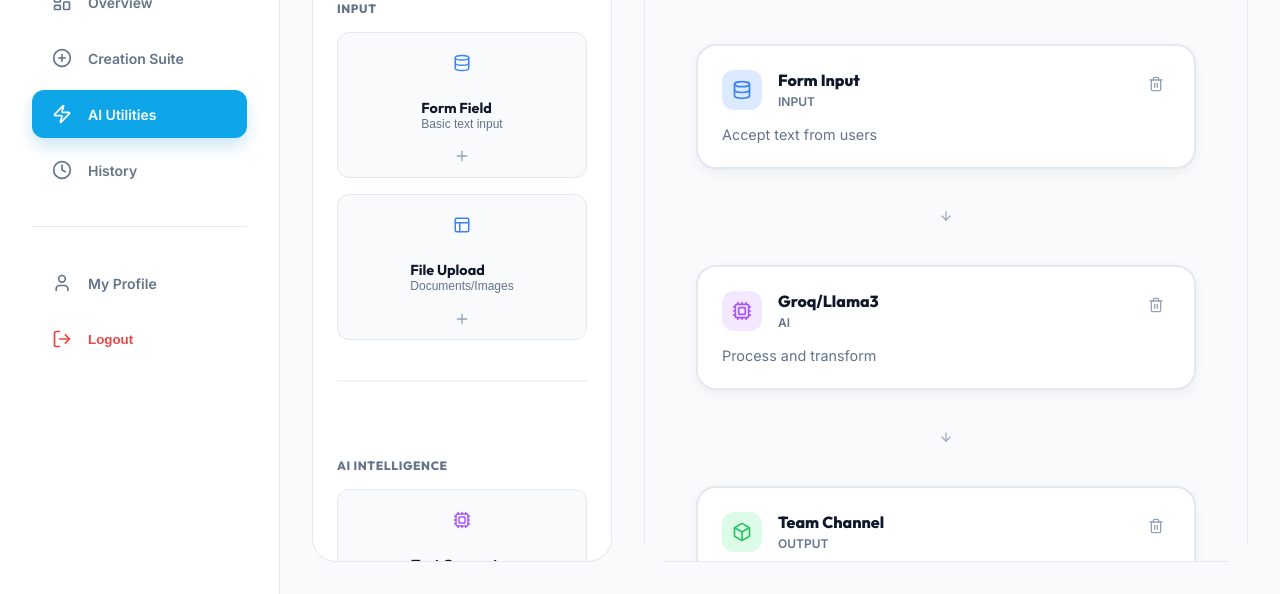
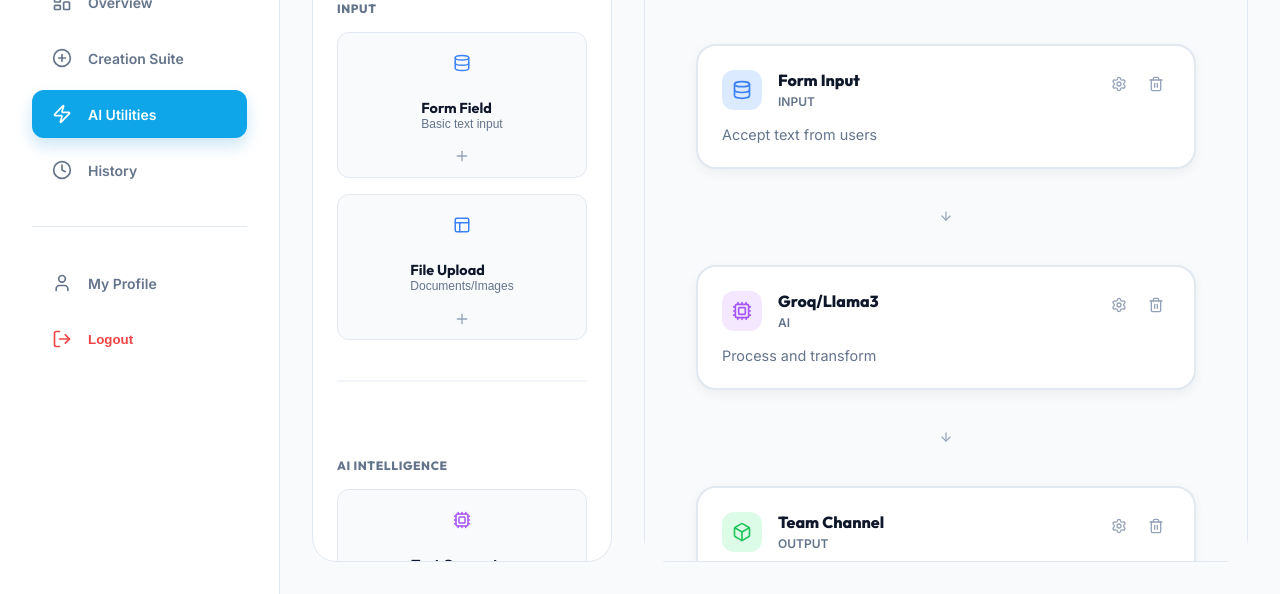
Before and after one commit to RiteshKumar2e/Generative-AI-for-Everyone, a React (Vite) app in the folder frontend/: page /builder in a window 1280 px wide. Shown: the part 142-736 px from the top of the page. Built offline with nearby package versions, Linux system fonts and the light colour scheme.

Commit message:
Low Code builder updated

```diff
--- a/frontend/src/pages/LowCodeBuilder.jsx
+++ b/frontend/src/pages/LowCodeBuilder.jsx
@@ -48,6 +48,10 @@ const LowCodeBuilder = () => {
     const [testNode, setTestNode] = useState(null);
     const [showSaveSuccess, setShowSaveSuccess] = useState(false);
 
+    // Editor State
+    const [editingNode, setEditingNode] = useState(null);
+    const [editData, setEditData] = useState(null);
+
     const addNode = (nodeData) => {
         const newNode = {
             ...nodeData,
@@ -56,8 +60,20 @@ const LowCodeBuilder = () => {
         setPipeline([...pipeline, newNode]);
     };
 
-    const removeNode = (id) => {
+    const removeNode = (id, e) => {
+        e.stopPropagation();
         setPipeline(pipeline.filter(n => n.id !== id));
+    };
+
+    const startEdit = (node) => {
+        setEditingNode(node.id);
+        setEditData({ ...node });
+    };
+
+    const saveEdit = () => {
+        setPipeline(prev => prev.map(n => n.id === editingNode ? editData : n));
+        setEditingNode(null);
+        setEditData(null);
     };
 
     const runTest = () => {
@@ -154,13 +170,15 @@ const LowCodeBuilder = () => {
                             <React.Fragment key={step.id}>
                                 <motion.div
                                     layout
+                                    onClick={() => startEdit(step)}
                                     initial={{ opacity: 0, y: 20 }}
                                     animate={{
                                         opacity: 1,
                                         y: 0,
                                         scale: testNode === step.id ? 1.05 : 1,
                                         boxShadow: testNode === step.id ? '0 20px 40px rgba(99, 102, 241, 0.2)' : '0 4px 12px rgba(0,0,0,0.05)',
-                                        borderColor: testNode === step.id ? 'var(--primary-color)' : 'var(--border-color)'
+                                        borderColor: editingNode === step.id ? 'var(--primary-color)' : testNode === step.id ? 'var(--primary-color)' : 'var(--border-color)',
+                                        borderWidth: editingNode === step.id ? '2px' : '2px'
                                     }}
                                     exit={{ opacity: 0, scale: 0.8 }}
                                     className={`pipeline-node-functional`}
@@ -172,7 +190,8 @@ const LowCodeBuilder = () => {
                                         background: 'white',
                                         border: '2px solid',
                                         borderColor: 'var(--border-color)',
-                                        position: 'relative'
+                                        position: 'relative',
+                                        cursor: 'pointer'
                                     }}
                                 >
                                     <div style={{ display: 'flex', justifyContent: 'space-between', alignItems: 'flex-start' }}>
@@ -185,9 +204,14 @@ const LowCodeBuilder = () => {
                                                 <span style={{ fontSize: '0.75rem', color: 'var(--text-muted)', fontWeight: 600, textTransform: 'uppercase' }}>{step.type}</span>
                                             </div>
                                         </div>
-                                        <button onClick={() => removeNode(step.id)} style={{ padding: '0.4rem', borderRadius: '8px', border: 'none', background: 'transparent', cursor: 'pointer', color: '#94a3b8' }}>
-                                            <Trash2 size={16} />
-                                        </button>
+                                        <div style={{ display: 'flex', gap: '0.5rem' }}>
+                                            <button onClick={(e) => { e.stopPropagation(); startEdit(step); }} style={{ padding: '0.4rem', borderRadius: '8px', border: 'none', background: 'transparent', cursor: 'pointer', color: '#94a3b8' }}>
+                                                <Settings size={16} />
+                                            </button>
+                                            <button onClick={(e) => removeNode(step.id, e)} style={{ padding: '0.4rem', borderRadius: '8px', border: 'none', background: 'transparent', cursor: 'pointer', color: '#94a3b8' }}>
+                                                <Trash2 size={16} />
+                                            </button>
+                                        </div>
                                     </div>
                                     <div style={{ marginTop: '1rem', color: 'var(--text-muted)', fontSize: '0.9rem' }}>
                                         {step.desc}
@@ -222,6 +246,52 @@ const LowCodeBuilder = () => {
                     )}
                 </div>
 
+                {/* Configuration Sidebar */}
+                <AnimatePresence>
+                    {editingNode && (
+                        <motion.div
+                            initial={{ x: 400 }}
+                            animate={{ x: 0 }}
+                            exit={{ x: 400 }}
+                            style={{ position: 'absolute', right: 0, top: 0, width: '380px', height: '100%', background: 'white', borderLeft: '1px solid var(--border-color)', boxShadow: '-20px 0 40px rgba(0,0,0,0.05)', zIndex: 100, display: 'flex', flexDirection: 'column' }}
+                        >
+                            <div style={{ padding: '2rem', borderBottom: '1px solid var(--border-color)', display: 'flex', justifyContent: 'space-between', alignItems: 'center' }}>
+                                <h3 style={{ margin: 0, fontWeight: 800 }}>Configure Block</h3>
+                                <button onClick={() => setEditingNode(null)} style={{ background: 'transparent', border: 'none', cursor: 'pointer', color: 'var(--text-muted)' }}>
+                                    <X size={20} />
+                                </button>
+                            </div>
+
+                            <div style={{ padding: '2rem', flex: 1, overflowY: 'auto', display: 'flex', flexDirection: 'column', gap: '2rem' }}>
+                                <div>
+                                    <label style={{ display: 'block', fontSize: '0.75rem', fontWeight: 800, textTransform: 'uppercase', color: 'var(--text-muted)', marginBottom: '0.75rem' }}>Block Label</label>
+                                    <input
+                                        type="text"
+                                        value={editData.label}
+                                        onChange={(e) => setEditData({ ...editData, label: e.target.value })}
+                                        style={{ width: '100%', padding: '1rem', borderRadius: '12px', border: '1px solid var(--border-color)', fontWeight: 600, outline: 'none' }}
+                                    />
+                                </div>
+
+                                <div>
+                                    <label style={{ display: 'block', fontSize: '0.75rem', fontWeight: 800, textTransform: 'uppercase', color: 'var(--text-muted)', marginBottom: '0.75rem' }}>Description</label>
+                                    <textarea
+                                        value={editData.desc}
+                                        onChange={(e) => setEditData({ ...editData, desc: e.target.value })}
+                                        rows="3"
+                                        style={{ width: '100%', padding: '1rem', borderRadius: '12px', border: '1px solid var(--border-color)', fontWeight: 600, outline: 'none', resize: 'none' }}
+                                    />
+                                </div>
+                            </div>
+
+                            <div style={{ padding: '2rem', borderTop: '1px solid var(--border-color)', display: 'flex', gap: '1rem' }}>
+                                <button onClick={() => setEditingNode(null)} style={{ flex: 1, padding: '1rem', borderRadius: '12px', border: '1px solid var(--border-color)', background: 'white', fontWeight: 700, cursor: 'pointer' }}>Cancel</button>
+                                <button onClick={saveEdit} style={{ flex: 1, padding: '1rem', borderRadius: '12px', border: 'none', background: 'var(--primary-color)', color: 'white', fontWeight: 700, cursor: 'pointer' }}>Save Changes</button>
+                            </div>
+                        </motion.div>
+                    )}
+                </AnimatePresence>
+
                 {/* Floating Feedback */}
                 <AnimatePresence>
                     {showSaveSuccess && (
@@ -229,7 +299,7 @@ const LowCodeBuilder = () => {
                             initial={{ opacity: 0, y: 50 }}
                             animate={{ opacity: 1, y: 0 }}
                             exit={{ opacity: 0, y: 50 }}
-                            style={{ position: 'absolute', bottom: '2rem', left: '50%', transform: 'translateX(-50%)', background: 'white', padding: '1rem 2rem', borderRadius: '16px', border: '1px solid #bbf7d0', color: '#059669', fontWeight: 800, display: 'flex', alignItems: 'center', gap: '0.75rem', boxShadow: '0 20px 40px rgba(0,0,0,0.1)' }}
+                            style={{ position: 'absolute', bottom: '2rem', left: '50%', transform: 'translateX(-50%)', background: 'white', padding: '1rem 2rem', borderRadius: '16px', border: '1px solid #bbf7d0', color: '#059669', fontWeight: 800, display: 'flex', alignItems: 'center', gap: '0.75rem', boxShadow: '0 20px 40px rgba(0,0,0,0.1)', zIndex: 101 }}
                         >
                             <CheckCircle2 size={20} />
                             Utility Deployment Successful!
```
